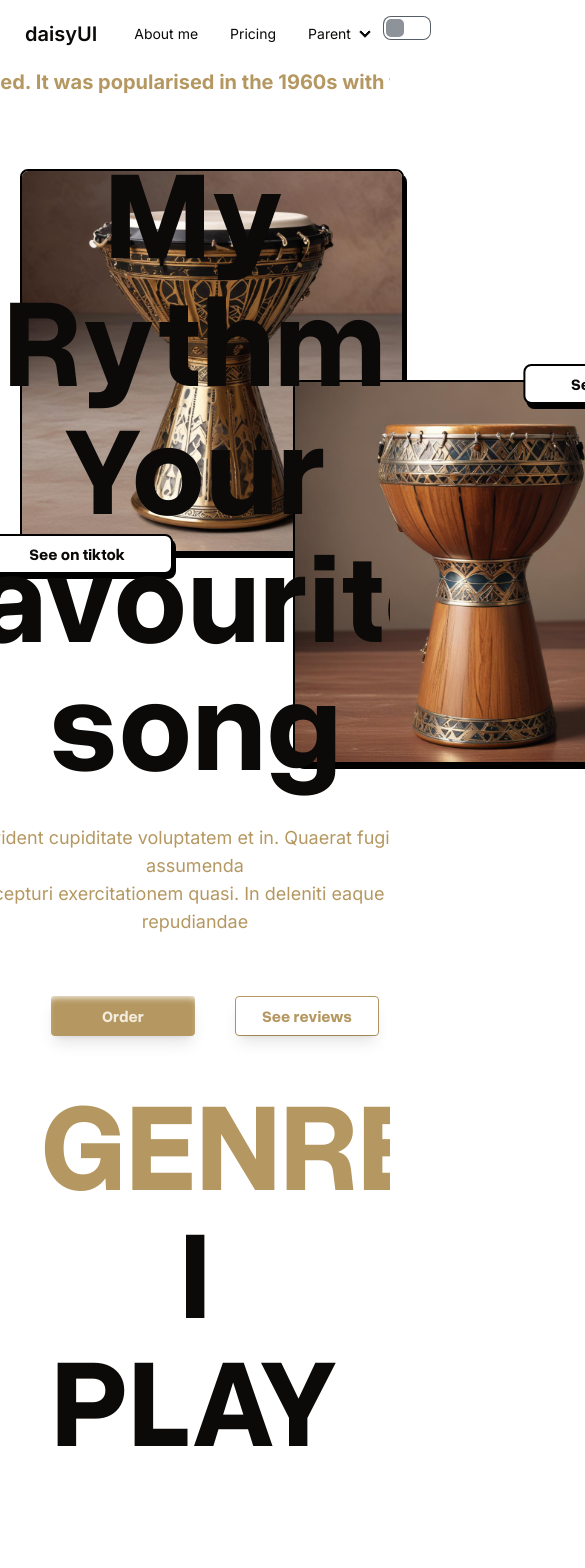
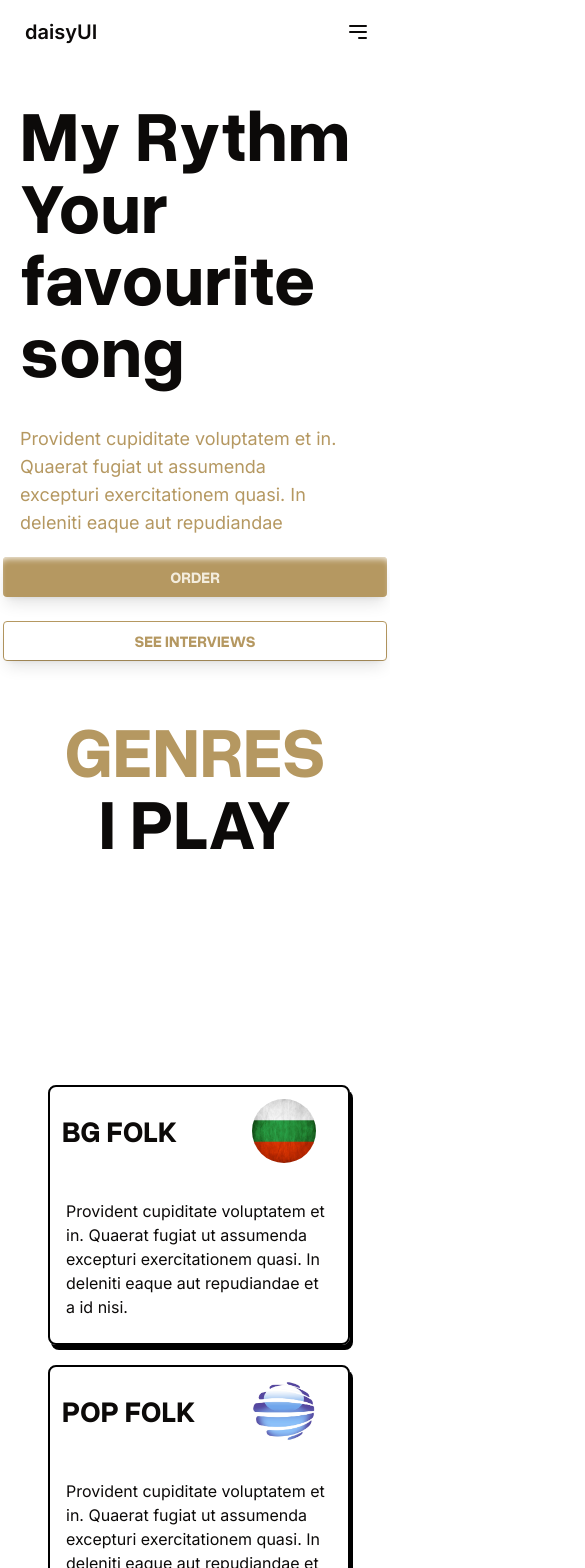
Before and after one commit to ipstoyanov20/drum, a Next.js app: page / in a window 390 px wide. Shown: the top 1568 px of the page, 585 px wide, since content can reach past the window. Built offline with nearby package versions, Linux system fonts and the light colour scheme.

Commit message:
Work on responsiveness

```diff
--- a/app/page.tsx
+++ b/app/page.tsx
@@ -63,18 +63,18 @@ export default function Home() {
 	];
 	return (
 		<main className="flex min-h-screen flex-col items-center overflow-hidden">
-			<div className="hero grid place-items-start place-content-center bg-background min-h-screen">
+			<div className="hero grid place-items-start place-content-center bg-background min-h-screen mt-[-30%] sm:mt-0">
 				<div className="flex-col lg:flex-row-reverse">
-					<div className="top-[20%] left-[5%] absolute">
+					<div className="top-[20%] left-[5%] absolute lg:block hidden">
 						<div className="border-2 absolute top-[95%] left-[-10%] rounded-lg bg-white border-black shadow-bottom w-48 h-10 font-grotesk font-bold grid place-content-center place-items-center">
 							<p>See on tiktok</p>
 						</div>
 						<img
 							src="darbuka.jpeg"
-							className="z-0 max-w-sm  border-2 border-black shadow-bottom rounded-lg"
+							className="z-0 max-w-sm border-2 border-black shadow-bottom rounded-lg"
 						/>
 					</div>
-					<div className="top-[45%] left-[75%] absolute">
+					<div className="top-[45%] left-[75%] absolute lg:block hidden">
 						<div className="border-2 absolute z-10 translate-x-[120%] -translate-y-[40%] bg-white rounded-lg border-black shadow-bottom w-48 h-10 font-grotesk font-bold grid place-content-center place-items-center">
 							<p>See on tiktok</p>
 						</div>
@@ -84,25 +84,24 @@ export default function Home() {
 						/>
 					</div>
 
-					<div className="grid place-items-center place-content-start">
-						<p className="font-bold text-[#B59861] text-xl">
+					<div className="grid place-items-center place-content-start w-full">
+						<p className="font-bold text-[#B59861] text-xl hidden sm:block">
 							Unchanged. It was popularised in the 1960s with the release
 						</p>
-						<h1 className="z-[10] text-9xl font-grotesk m-5 text-center">
-							{" "}
+						<h1 className="z-[10] text-7xl  font-bold sm:font-bold text-left font-grotesk m-5 sm:text-center sm:text-9xl">
 							My Rythm <br /> Your favourite song
 						</h1>
-						<p className="m-5 grid place-content-center text-center text-lg text-[#B59861]">
+						<p className="m-5 grid place-content-center text-left sm:text-center text-lg text-[#B59861] sm:text-base">
 							Provident cupiditate voluptatem et in. Quaerat fugiat ut assumenda
 							<br />
 							excepturi exercitationem quasi. In deleniti eaque aut repudiandae
 						</p>
-						<div className="grid place-content-center place-items-center grid-cols-2 gap-0">
-							<button className="mr-0 relative after:content-[''] after:top-0 after:left-0 after:absolute after:w-full after:h-full after:shadow-lg w-36 h-10 shadow-inner-top grid place-content-center shadow-white rounded-sm px-4 py-3 m-10 bg-[#B59861] text-[#f3ecdd] font-bold font-grotesk ">
-								Order
+						<div className="grid grid-col-1 grid-rows-2 sm:grid-cols-2 gap-0">
+							<button className="ml-0 relative after:content-[''] after:top-0 after:left-0 after:absolute after:w-full after:h-full after:shadow-lg w-96 sm:w-36 h-10 shadow-inner-top grid place-content-center shadow-white rounded-sm px-4 py-3 mb-0 sm:m-3 bg-[#B59861] text-[#f3ecdd] font-bold font-grotesk ">
+								ORDER
 							</button>
-							<button className="mr-0 relative after:content-[''] after:top-0 after:left-0 after:absolute after:w-full after:h-full after:shadow-lg w-36 h-10 shadow-inner-top grid place-content-center shadow-white border border-[#B59861] rounded-sm px-4 py-3 m-10 bg-transparent text-[#B59861] font-bold font-grotesk ">
-								See reviews
+							<button className="ml-0 whitespace-nowrap  relative after:content-[''] after:top-0 after:left-0 after:absolute after:w-full after:h-full after:shadow-lg w-96 sm:w-36 h-10 shadow-inner-top grid place-content-center shadow-white border border-[#B59861] rounded-sm px-4 py-3 mt-3 sm:m-3 bg-transparent text-[#B59861] font-bold font-grotesk ">
+								SEE INTERVIEWS
 							</button>
 						</div>
 					</div>
@@ -110,13 +109,13 @@ export default function Home() {
 			</div>
 
 			<div className="hero bg-background min-h-screen">
-				<div className="w-screen h-screen px-10 py-0 flex-col lg:flex-row">
-					<h1 className="font-grotesk font-bold text-9xl text-center">
+				<div className="w-screen h-screen px-10 py-0 flex-col lg:flex-row mt-[-40%] sm:mt-0">
+					<h1 className="font-grotesk font-bold text-7xl sm:text-9xl text-center">
 						<span className="text-[#B59861] m-0">GENRES</span> <br /> I PLAY
 					</h1>
-					<section className="grid place-items-center place-content-center grid-cols-6 gap-3 gap-y-5 -ml-4 translate-y-[30%]">
+					<section className="mt-[-60%] sm:mt-0 grid place-items-center place-content-center grid-cols-1 sm:grid-cols-6 gap-3 gap-y-5 ml-2 sm:-ml-4 translate-y-[30%]">
 						<div className="shadow-bottom col-span-2 shadow-black border-2 border-black rounded-lg">
-							<h1 className="text-5xl font-bold font-grotesk text-left p-3 flex flex-row justify-between items-center">
+							<h1 className="text-3xl sm:text-5xl font-bold font-grotesk text-left p-3 flex flex-row justify-between items-center">
 								BG FOLK
 								<img
 									src="bg-flag.jpg"
@@ -131,7 +130,7 @@ export default function Home() {
 							</p>
 						</div>
 						<div className="shadow-bottom col-span-2 shadow-black border-2 border-black rounded-lg">
-							<h1 className="text-5xl font-bold font-grotesk text-left p-3 flex flex-row justify-between items-center">
+							<h1 className="text-3xl sm:text-5xl font-bold font-grotesk text-left p-3 flex flex-row justify-between items-center">
 								POP FOLK
 								<img
 									src="planeta.jpg"
@@ -146,7 +145,7 @@ export default function Home() {
 							</p>
 						</div>
 						<div className="shadow-bottom col-span-2 shadow-black border-2 border-black rounded-lg">
-							<h1 className="text-5xl font-bold font-grotesk text-left p-3 flex flex-row justify-between items-center">
+							<h1 className="text-3xl sm:text-5xl font-bold font-grotesk text-left p-3 flex flex-row justify-between items-center">
 								ORIENTAL
 								<img src="arabic.png" className="mr-5 w-16 h-16" alt="" />
 							</h1>
@@ -156,8 +155,8 @@ export default function Home() {
 								repudiandae et a id nisi.
 							</p>
 						</div>
-						<div className="shadow-bottom col-span-3 shadow-black border-2 border-black rounded-lg">
-							<h1 className="text-5xl font-bold font-grotesk text-left p-3 flex flex-row justify-between items-center">
+						<div className="shadow-bottom col-span-2 sm:col-span-3 shadow-black border-2 border-black rounded-lg">
+							<h1 className="text-3xl sm:text-5xl font-bold font-grotesk text-left p-3 flex flex-row justify-between items-center">
 								REGGAETON
 								<img src="reggaeton.png" className="mr-5 w-16 h-16" alt="" />
 							</h1>
@@ -167,8 +166,8 @@ export default function Home() {
 								repudiandae et a id nisi.
 							</p>
 						</div>
-						<div className="shadow-bottom shadow-black border-2 col-span-3 border-black rounded-lg">
-							<h1 className="text-5xl font-bold font-grotesk text-left p-3 flex flex-row justify-between items-center">
+						<div className="shadow-bottom shadow-black border-2 col-span-2 sm:col-span-3 border-black rounded-lg">
+							<h1 className="text-3xl sm:text-5xl font-bold font-grotesk text-left p-3 flex flex-row justify-between items-center">
 								RAP
 								<img src="rapper.png" className="mr-5 w-16 h-16" alt="" />
 							</h1>
@@ -182,18 +181,28 @@ export default function Home() {
 				</div>
 			</div>
 
-			<div className="w-screen h-screen p-10 mb-[40%]">
-				<h1 className="font-grotesk font-bold text-9xl text-center">
+			<div className="w-screen h-screen p-10 mt-[150%] sm:mt-0 sm:mb-[40%]">
+				<h1 className="font-grotesk font-bold text-7xl sm:text-9xl text-center">
 					HOW IT <br /> WORKS?
 				</h1>
 				<div className="grid place-content-center place-items-center translate-y-[30%]">
 					<ul className="grid place-items-center place-content-center relative grid-cols-2 gap-x-48">
-						<img src={blobImg.src} className="absolute translate-x-[-130%] translate-y-[-70%] scale-50" alt="" />
-						<img src={blobImg.src} className="absolute translate-x-[-20%] translate-y-[70%] scale-50" alt="" />
-						<div className="z-0 shadow-bottom w-[600px] h-[500px] relative rounded-t-[5%] rounded-b-[5%] border-2 overflow-hidden border-black ">
+						<img
+							src={blobImg.src}
+							className="absolute translate-x-[-40%] translate-y-[-50%] sm:translate-x-[-130%] sm:translate-y-[-70%] scale-50"
+							alt=""
+						/>
+						<img
+							src={blobImg.src}
+							className="absolute translate-x-[40%] translate-y-[-160%] sm:translate-x-[-20%] sm:translate-y-[70%] scale-50"
+							alt=""
+						/>
+						<div className="ml-[350%] mt-[-600%] sm:ml-0 sm:mt-0 scale-50 sm:scale-100 z-0 shadow-bottom w-[600px] h-[500px] relative rounded-t-[5%] rounded-b-[5%] border-2 overflow-hidden border-black ">
 							<span
-								style={{ transform: `translateX(${positionLeft}%)`, gridTemplateColumns: "repeat(4, 600px)" }}
-								className="bg-transparent absolute w-full h-full bg-black grid justify-center items-center transition-all duration-500 ease-slider-cubic"
+								style={{
+									transform: `translateX(${positionLeft}%)`,
+								}}
+								className="bg-transparent absolute w-full h-full bg-black grid grid-cols-[repeat(4,_600px)] justify-center items-center transition-all duration-500 ease-slider-cubic"
 							>
 								{items.map((item, index) => (
 									<div
@@ -211,7 +220,7 @@ export default function Home() {
 								))}
 							</span>
 						</div>
-						<div className="grid grid-rows-4 gap-y-2">
+						<div className="grid grid-cols-2 grid-rows-2 sm:grid-rows-4 sm:grid-cols-1 ml-[-450%] sm:ml-0 translate-y-[25%] sm:translate-y-0 scale-[60%] sm:scale-100 gap-x-48 sm:gap-x-0">
 							{items.map((item, index) => (
 								<li
 									key={item.id}
@@ -242,10 +251,10 @@ export default function Home() {
 										<h1 className="font-grotesk font-bold translate-y-[-80%] text-4xl">
 											{item.title}
 										</h1>
-										<h2 className="font-grotesk font-bold text-xl translate-y-[-80%] py-2 mb-5">
+										<h2 className="font-grotesk font-bold text-xl translate-y-[-80%] py-2 mb-10 sm:mb-5">
 											{item.subtitle}
 										</h2>
-										<p className="p-0 translate-y-[-50%] w-96">
+										<p className="p-0 translate-y-[-50%] w-64 sm:w-96">
 											{item.description}
 										</p>
 									</div>
--- a/components/footer.tsx
+++ b/components/footer.tsx
@@ -1,6 +1,6 @@
 function Footer() {
   return (
-<footer className="footer bg-background text-neutral-content p-10">
+<footer className="footer bg-background text-neutral-content p-10 ">
   <aside>
     <svg
       width="50"
--- a/components/navbar.tsx
+++ b/components/navbar.tsx
@@ -1,31 +1,22 @@
+"use client";
+import React, { useState } from 'react';
+
 function Navbar() {
-  return (
-		<div className="navbar bg-background">
-			<div className="flex-1">
-				<a className="btn btn-ghost text-xl">daisyUI</a>
-			</div>
-			<div className="flex-none">
-				<ul className="menu menu-horizontal px-1">
-					<div>
-						<li>
-							<a>About me</a>
-						</li>
-					</div>
-					<div>
-						<li>
-							<a>Pricing</a>
-						</li>
-					</div>
+  const [isOpen, setIsOpen] = useState(false);
+
+  // Simple modal component for the menu
+  const MenuModal = () => (
+    <div className="fixed inset-0 bg-black bg-opacity-50 z-50 flex justify-center items-start pt-10">
+      <div className="bg-white rounded-lg p-5">
+        <ul className="menu menu-vertical">
+          <li><a href="#">About me</a></li>
+          <li><a href="#">Pricing</a></li>
           <li>
             <details>
               <summary>Parent</summary>
               <ul className="bg-background rounded-t-none p-2">
-								<li>
-									<a>Link 1</a>
-								</li>
-								<li>
-									<a>Link 2</a>
-								</li>
+                <li><a href="#">Link 1</a></li>
+                <li><a href="#">Link 2</a></li>
               </ul>
             </details>
           </li>
@@ -33,9 +24,26 @@ function Navbar() {
             <input type="checkbox" value="synthwave" className="toggle theme-controller" />
           </li>
         </ul>
+        <button className="btn btn-primary mt-4" onClick={() => setIsOpen(false)}>Close</button>
       </div>
+    </div>
+  );
+
+  return (
+    <div className="navbar bg-background">
+      <div className="flex-1">
+        <a className="btn btn-ghost text-xl">daisyUI</a>
+      </div>
+      <div className="flex-none">
+        <button className="btn btn-square btn-ghost lg:hidden" onClick={() => setIsOpen(!isOpen)}>
+          <svg xmlns="http://www.w3.org/2000/svg" className="h-6 w-6" fill="none" viewBox="0 0 24 24" stroke="currentColor">
+            <path strokeLinecap="round" strokeLinejoin="round" strokeWidth="2" d="M4 6h16M4 12h16m-7 6h7" />
+          </svg>
+        </button>
+      </div>
+      {isOpen && <MenuModal />}
     </div>
   );
 }
 
-export default Navbar
+export default Navbar;
```
Lines whose indentation alone changed are shown as unchanged.
